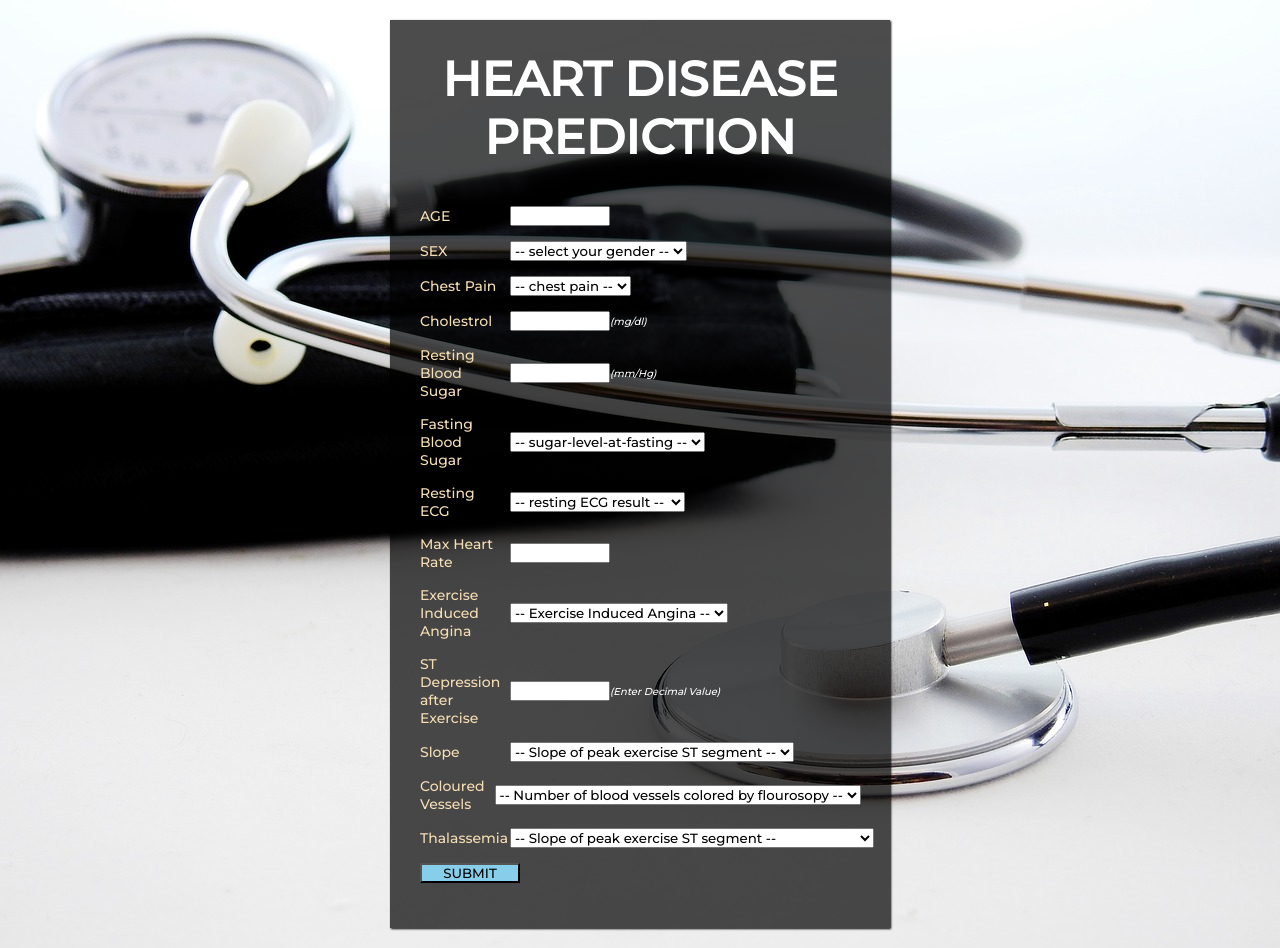
After one commit to VatsalNilay/Heart-Disease-Prediction, a Flask app: template templates/home.html in a window 1280 px wide. The commit adds this page. Run offline with Flask 2, Linux system fonts and the light colour scheme; the template is opened without the code that fills it, so the values that code supplies are empty; parts of the project's set-up code (start-up, migrations or seed data) failed here and were passed over.

Commit message:
Add files via upload

```diff
--- a/app.py
+++ b/app.py
@@ -9,24 +9,22 @@ app = Flask(__name__)
 filename = "model/finalized_model.sav"
 loaded_model = pickle.load(open(filename, "rb"))
 
+@app.route("/", methods = ['GET','POST'])
+def home():
+    if request.method == "GET":
+        return render_template("home.html")
+    if request.method == "POST":
 
-data = (62,0,0,140,268,0,0,160,0,3.6,0,2,2)
+        # data = (62,0,0,140,268,0,0,160,0,3.6,0,2,2)
+        data = []
+        for i in request.form:
+            data.append(request.form[i])
 
-# change the input data to a numpy array
-data_array = np.asarray(data)
-
-# reshape the numpy array as we are predicting for only on instance
-reshaped_data = data_array.reshape(1,-1)
+        data_array = np.asarray(data)
+        reshaped_data = data_array.reshape(1,-1)
+        result1 = loaded_model.predict(reshaped_data)
+        return render_template("index.html",value = result1)
 
 
-result1 = loaded_model.predict(reshaped_data)
-
-answer = result1[0]
-
-@app.route("/")
-def home():
-    return render_template("index.html",value = answer)
-
 if __name__ == "__main__":
-    app.debug = True
     app.run()
--- /dev/null
+++ b/templates/home.html
@@ -0,0 +1,227 @@
+<html lang="en">
+    <head>
+      <meta charset="UTF-8">
+      <meta name="viewport" content="width=device-width, initial-scale=1.0">
+      <meta http-equiv="X-UA-Compatible" content="ie=edge">
+      <title>Heart Disease Prediction</title>
+    </head>
+    <style>
+      @import url('https://fonts.googleapis.com/css2?family=Montserrat:wght@500&display=swap');
+    *{
+      margin: 0;
+      padding: 0;
+      box-sizing: border-box;
+      font-family: 'Montserrat', sans-serif;
+      color:black;
+    }
+    body{
+      background: url("static/home_bg.jpg") no-repeat top center;
+      padding: 0 10px;
+      background-size: cover;
+    }
+    .wrapper{
+      max-width: 500px;
+      width: 100%;
+      background: rgba(0, 0, 0, 0.7);
+      margin: 20px auto;
+      padding: 30px;
+      box-shadow: 1px 1px 2px rgba(0, 0, 0, 1.25);
+    }
+    .wrapper .title{
+      font-size: 24px;
+      font-weight: 700;
+      margin-bottom: 25px;
+      color: #fec107;
+      text-transform: uppercase;
+      text-align: center;
+    }
+    .wrapper .form{
+      width: 100%;
+    }
+    .wrapper .form .input_field{
+      margin-bottom: 15px;
+      display: flex;
+      align-items: center;
+    }
+    .wrapper .form .input_field label{
+      width:80px;
+      font: bold;
+      color: wheat;
+      margin-right: 10px;
+      font-size: 14px;
+    }
+    .wrapper .form .input_field input{
+      width: 100px;
+    }
+    .wrapper .form .input_field .textarea{
+      resize: none;
+      height: 250px;
+      width: 500px;
+    }
+    </style>
+
+    <body>
+    <form action = "/" method="post">
+      <div class="wrapper">
+        <div class="title">
+          <h1 style="color: white;">Heart Disease Prediction</h1>
+        </div>
+        <div class="form">
+          <div class="input_field">
+
+           </div>
+
+
+           <div class="input_field">
+            <label>AGE</label>
+            <input type="number" id="age" min="0" max="150" name="age" class="input_text">
+            <!-- <br/>  <i style="font-size: 10px; color: white;">(Age: 1 - 150)</i>   -->
+          </div>
+
+
+          <div class="input_field">
+            <label>SEX</label>
+              <select name="sex" id="sex">
+                <option disabled selected value style = "display:none">-- select your gender --</option>
+                <option value="1">Male</option>
+                <option value="0">Female</option>
+              </select>
+             <!-- <input type="number" min="0" max="1" name="sex" id="sex" class="input_text">   -->
+             <!-- <br/>  <i style="font-size: 10px; color: white;">(Male: 1 & Female: 0)</i>   -->
+           </div>
+
+
+           <div class="input_field">
+            <label>Chest Pain</label>
+              <select name="chest_pain" id="chest_pain">
+                <option disabled selected value style = "display:none">-- chest pain --</option>
+                <option value="0">No Pain</option>
+                <option value="1">Light Pain</option>
+                <option value="2">Moderate Pain</option>
+                <option value="3">Severe Pain</option>
+              </select>
+             <!-- <input type="number" name="cp" id="cp" min="0" max="3" class="input_text">   -->
+             <!-- <br/>  <i style="font-size: 10px; color: white;">(Enter Single Value From Range 0-3)</i>   -->
+           </div>
+
+
+           <div class="input_field">
+            <label>Cholestrol</label>
+             <input name="chol" id="chol" type="number" min="0" step="1" class="input_text">
+             <br/>  <i style="font-size: 10px; color: white;">(mg/dl)</i>
+           </div>
+
+
+           <div class="input_field">
+            <label>Resting Blood Sugar</label>
+             <input name="trestbps" id="trestbps" type="number" min="0" step="1" class="input_text">
+             <br/>  <i style="font-size: 10px; color: white;">(mm/Hg)</i>
+           </div>
+
+
+           <div class="input_field">
+            <label>Fasting Blood Sugar</label>
+              <select name="fbs" id="fbs">
+                <option disabled selected value style = "display:none">-- sugar-level-at-fasting --</option>
+                <option value="0">Lesser than  120</option>
+                <option value="0">Equal to  120</option>
+                <option value="1">Greater than 120</option>
+              </select>
+             <!-- <input type="number" min="0" max="1" name="fbs" id="fbs" class="input_text">
+             <br/>  <i style="font-size: 10px; color: white;">(1 = True; 0 = False)</i>   -->
+
+
+           </div>
+           <div class="input_field">
+            <label>Resting ECG</label>
+            <select name="restecg" id="restecg">
+              <option disabled selected value style = "display:none">-- resting ECG result --</option>
+              <option value="0">Normal</option>
+              <option value="1">ST-T wave abnormality</option>
+              <option value="2">Hypertrophy</option>
+            </select>
+             <!-- <input type="number" name="restecg" min="0" max="2" id="restecg" class="input_text">
+             <br/>  <i style="font-size: 10px; color: white;">(Enter Single Value From Range 0-2)</i>   -->
+           </div>
+
+
+
+           <div class="input_field">
+            <label>Max Heart Rate</label>
+             <input name="thalach" id="thalach" type="number" min="0" step="1" class="input_text">
+           </div>
+
+
+           <div class="input_field">
+              <label>Exercise Induced Angina</label>
+              <select name="exang" id="exang">
+                <option disabled selected value style = "display:none">-- Exercise Induced Angina --</option>
+                <option value="1">Yes</option>
+                <option value="0">No</option>
+              </select>
+
+             <!-- <input type="number" min="0" max="1" name="exang" id="exang" class="input_text">
+             <br/>  <i style="font-size: 10px; color: white;">(Exercise: 1 = YES; 0 = NO)</i>   -->
+           </div>
+
+
+
+           <div class="input_field">
+            <label>ST Depression after Exercise</label>
+             <input name="oldpeak" id="oldpeak" type="number" min="0" step="0.01" class="input_text">
+             <br/>  <i style="font-size: 10px; color: white;">(Enter Decimal Value)</i>
+           </div>
+
+
+           <div class="input_field">
+            <label>Slope</label>
+            <select name="slope" id="slope">
+              <option disabled selected value style = "display:none">-- Slope of peak exercise ST segment --</option>
+              <option value="0">Downsloping</option>
+              <option value="1">Flat</option>
+              <option value="2">Upsloping</option>
+            </select>
+<!--
+             <input type="number" min="0" max="2" name="slope" id="slope" class="input_text">
+             <br/>  <i style="font-size: 10px; color: white;">(Enter Single Value From Range 0-2)</i>   -->
+           </div>
+
+
+
+           <div class="input_field">
+            <label>Coloured Vessels</label>
+            <select name="ca" id="ca">
+              <option disabled selected value style = "display:none">-- Number of blood vessels colored by flourosopy --</option>
+              <option value="0">0</option>
+              <option value="1">1</option>
+              <option value="2">2</option>
+              <option value="3">3 or more</option>
+            </select>
+             <!-- <input type="number" name="ca" min="0" max="4" id="ca" class="input_text">
+             <br/>  <i style="font-size: 10px; color: white;">(Enter Single Value From Range 0-4)</i>   -->
+           </div>
+
+
+           <div class="input_field">
+            <label>Thalassemia</label>
+            <select name="thal" id="thal">
+              <option disabled selected value style = "display:none">-- Slope of peak exercise ST segment --</option>
+              <option value="0">Fixed Defect(No blood flow in some part of heart)</option>
+              <option value="1">Normal Blood Flow</option>
+              <option value="2">Reversible Defect(Abnormal blood flow observerd)</option>
+              </select>
+             <!-- <input type="number" name="thal" min="0" max="3" id="thal" class="input_text">
+             <br>  <i style="font-size: 10px; color: white;">(Enter Single Value From Range 0-3)</i>   -->
+           </div>
+
+           <div class="input_field">
+            <input type="submit" style="color:black; background: skyblue;" id="submit" value="SUBMIT">
+          </div>
+
+          <div>
+        </div>
+        </div>
+      </div>
+    </form>
+    </body>
+    </html>
```
Also changed, not shown: model/model.py (+31 -16 lines), templates/index.html (+58 -9 lines), static/home_bg.jpg (added), 1 other file.
